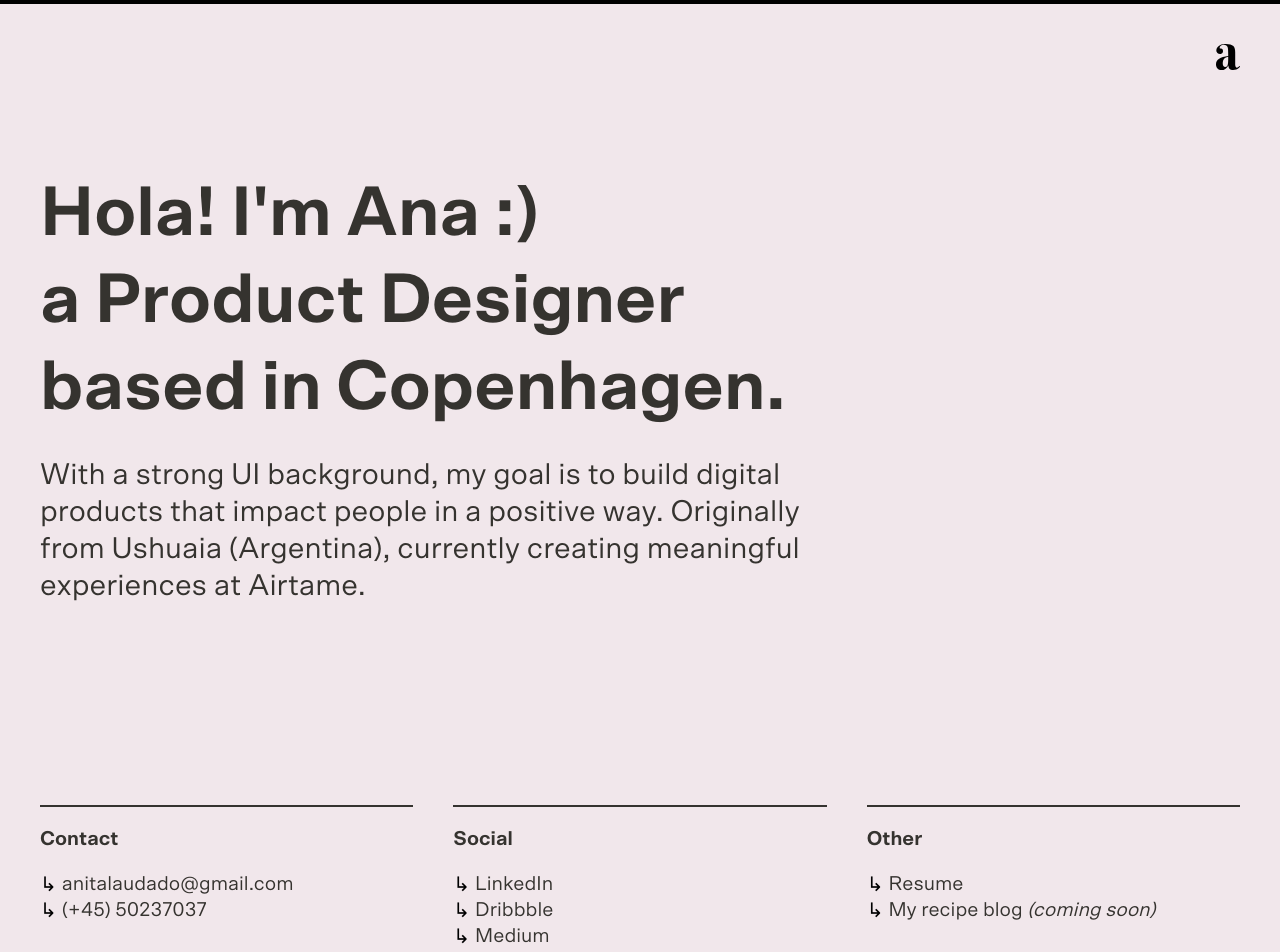
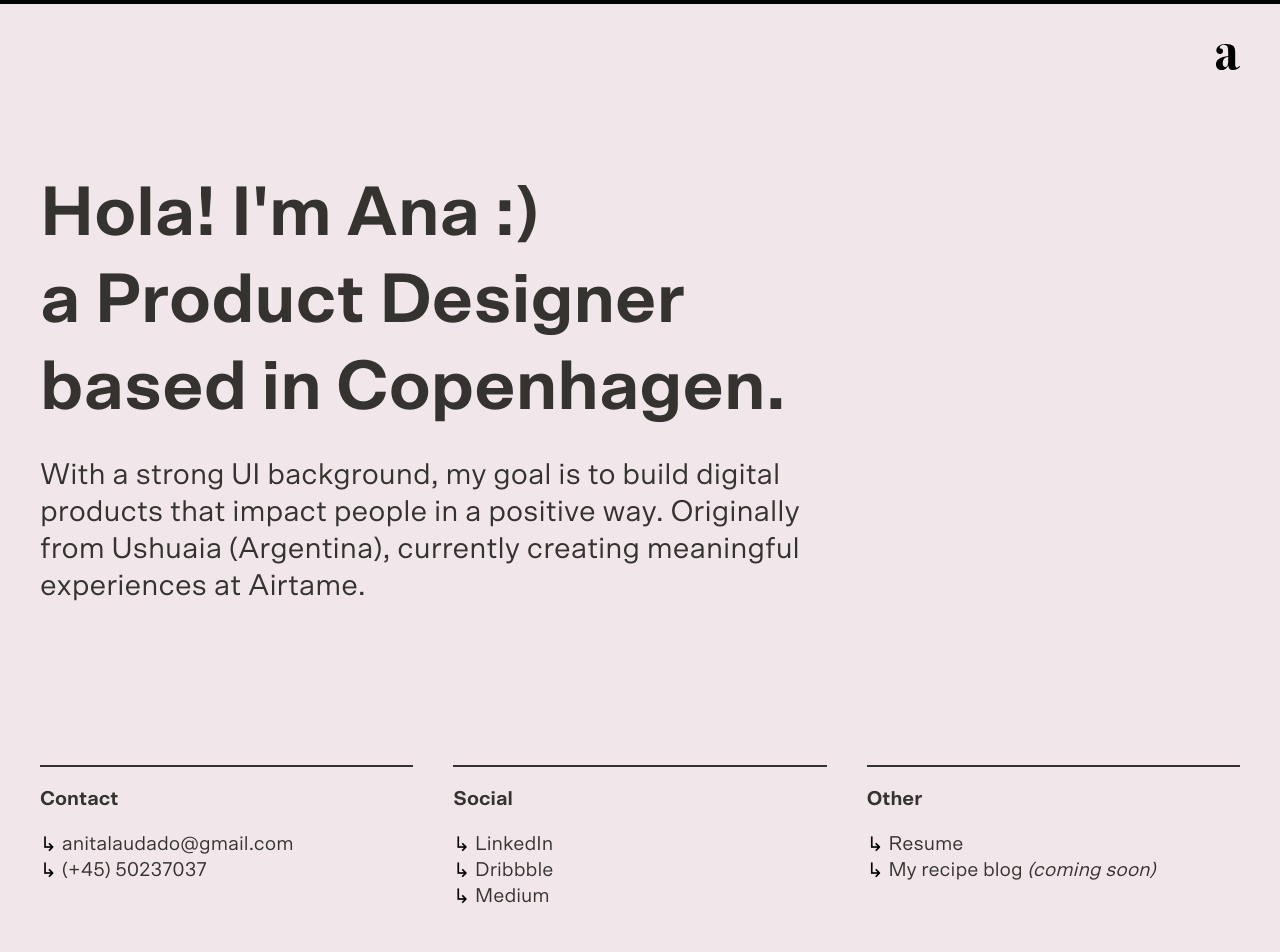
Before and after one commit to gonstoll/anita-laudado, a React (Create React App) app: page / in a window 1280 px wide. Shown: the top 952 px of the page. Built offline with nearby package versions, Linux system fonts and the light colour scheme.

Commit message:
fix(Footer): reduced footer spacing

```diff
--- a/src/Portfolio/components/Footer/Footer.tsx
+++ b/src/Portfolio/components/Footer/Footer.tsx
@@ -13,7 +13,7 @@ const Container = styled.div`
 `;
 
 const Wrapper = styled.footer`
-  margin-top: ${({theme}) => theme.spacing.lg}rem;
+  margin-top: ${({theme}) => theme.spacing.sm}rem;
 `;
 
 export default function Footer() {
```
